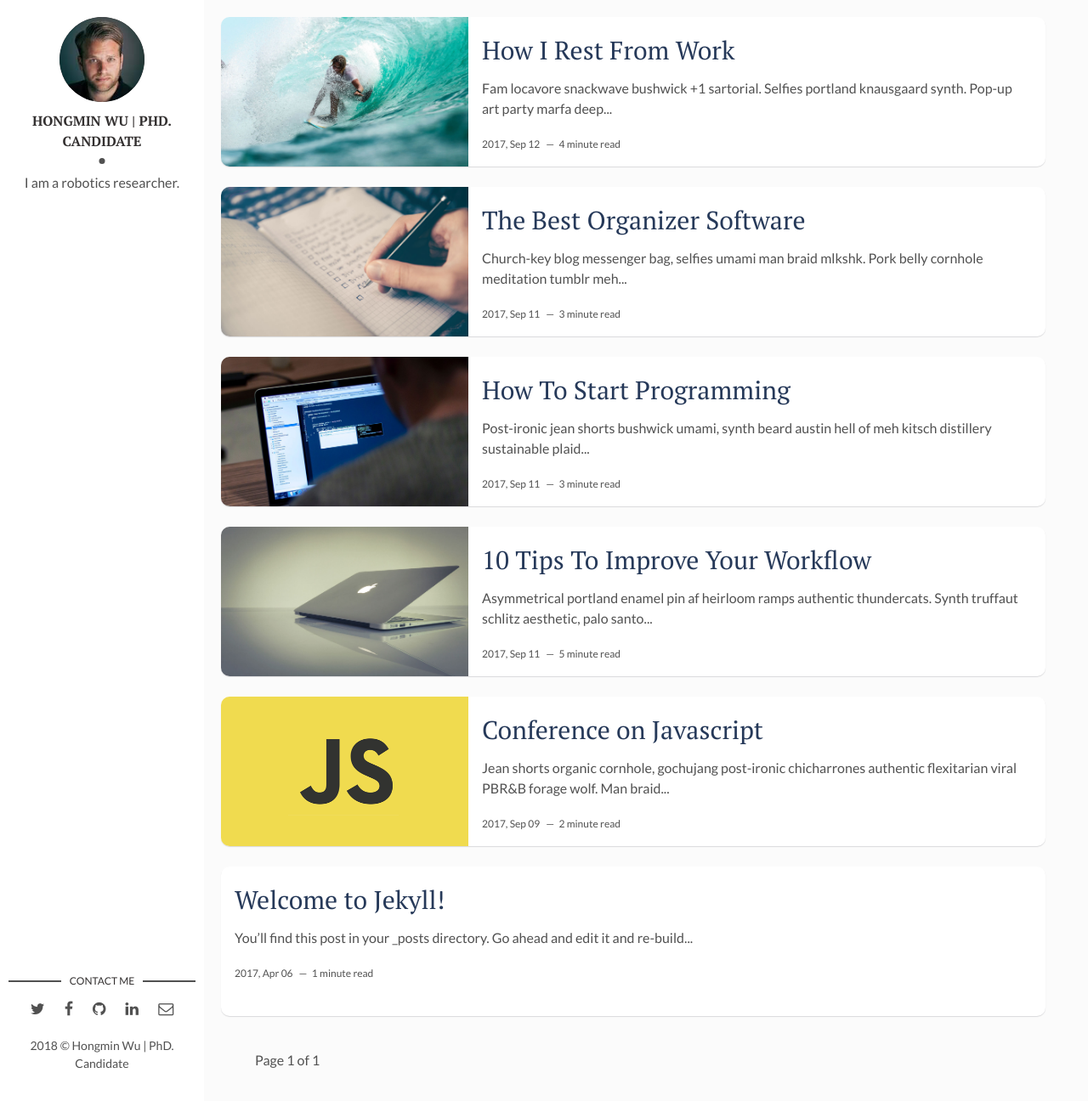
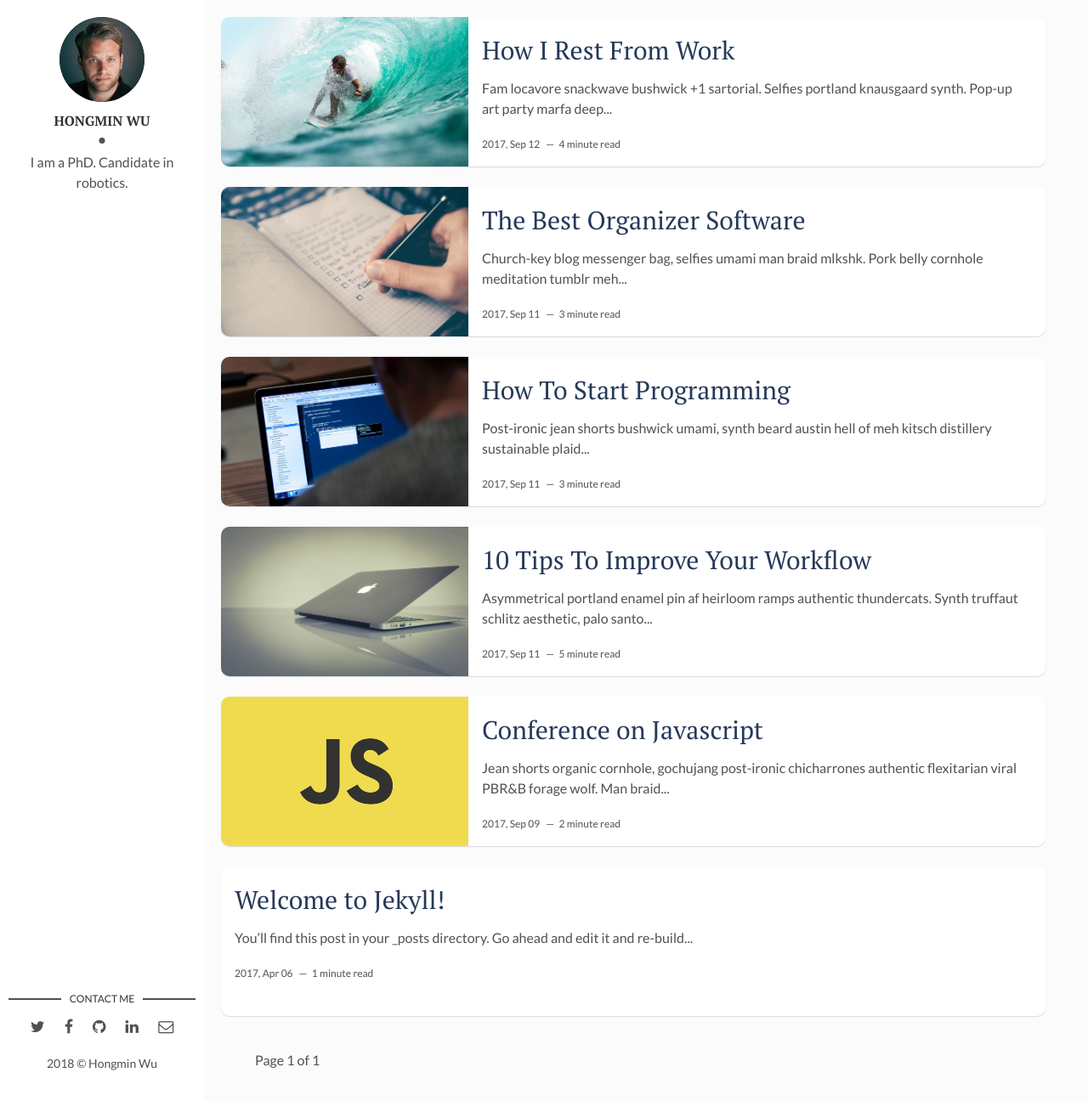
Before and after one commit to HongminWu/HongminWu.github.io, a Jekyll site: the page built from index.html, in a window 1280 px wide and 1296 px high. Shown: the whole window at 85% size. Built offline with Jekyll 4.4.1, drawn with Linux system fonts in a browser that asks for light colours; the list of posts is cut into pages by our own code.

Commit message:
Update _config.yml

```diff
--- a/_config.yml
+++ b/_config.yml
@@ -8,9 +8,9 @@ description: > # this means to ignore newlines until "baseurl:"
 url: "https://hongminwu.github.io" # the base hostname & protocol for your site, e.g. http://example.com
 
 # Author Settings
-author: Hongmin Wu | PhD. Candidate # add your name
+author: Hongmin Wu # add your name
 author-img: david-freeman.jpg # add your photo
-about-author: I am a robotics researcher. # add description
+about-author: I am a PhD. Candidate in robotics. # add description
 social-facebook: # add your Facebook handle
 social-github: HongminWu # add your Github handle
 social-email: hongminwu0120@gmail.com # add your Email address
```
